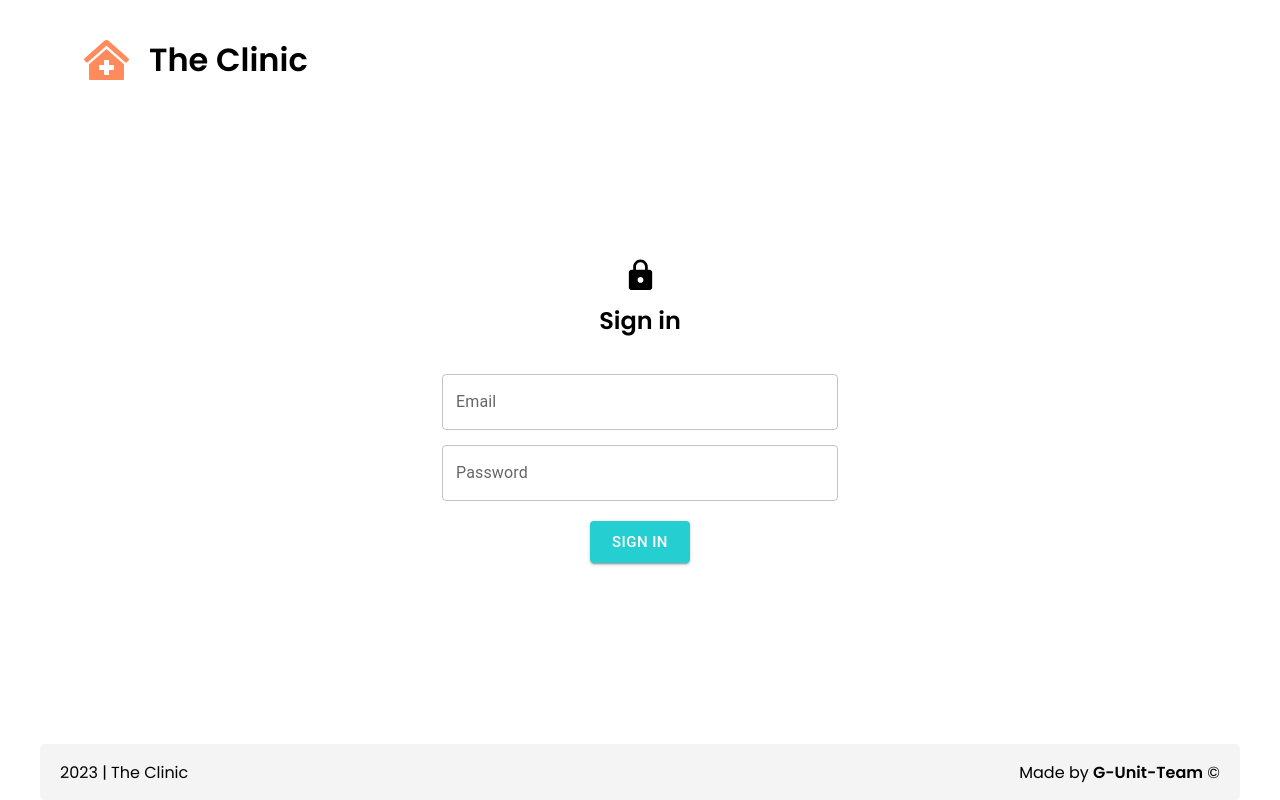
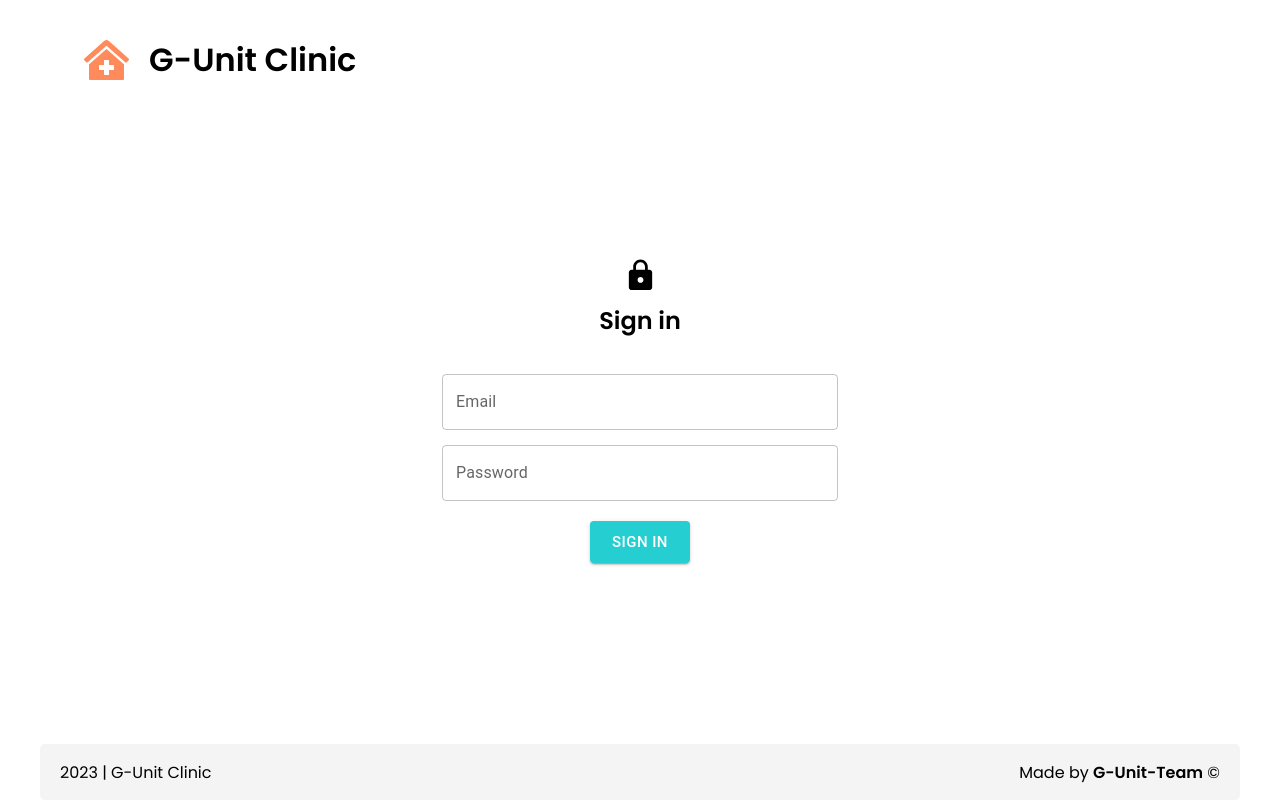
Before and after one commit to LukasAstrauskas/Clinic-app-FE, a React (Create React App) app: page /login in a window 1280 px wide. Built offline with nearby package versions, Linux system fonts and the light colour scheme.

Commit message:
changed name in header, footer and browser tabs to G-Unit Clinic

```diff
--- a/public/index.html
+++ b/public/index.html
@@ -16,7 +16,7 @@
     -->
     <link rel="manifest" href="%PUBLIC_URL%/manifest.json" />
 
-    <title>Clinic App</title>
+    <title>G-Unit Clinic</title>
   </head>
   <body>
     <noscript>You need to enable JavaScript to run this app.</noscript>
--- a/src/components/footer/Footer.tsx
+++ b/src/components/footer/Footer.tsx
@@ -4,7 +4,7 @@ import styles from './Footer.module.css';
 const Footer = () => {
   return (
     <div className={styles.footer}>
-      <div>2023 | The Clinic</div>
+      <div>2023 | G-Unit Clinic</div>
       <div>
         Made by <b>G-Unit-Team</b> &copy;
       </div>
--- a/src/components/header/Header.tsx
+++ b/src/components/header/Header.tsx
@@ -106,7 +106,7 @@ const Header = () => {
             alt='clinic-logo'
             className={styles.clinicLogo}
           />
-          <h1>The Clinic</h1>
+          <h1>G-Unit Clinic</h1>
         </div>
       </Link>
 
```
